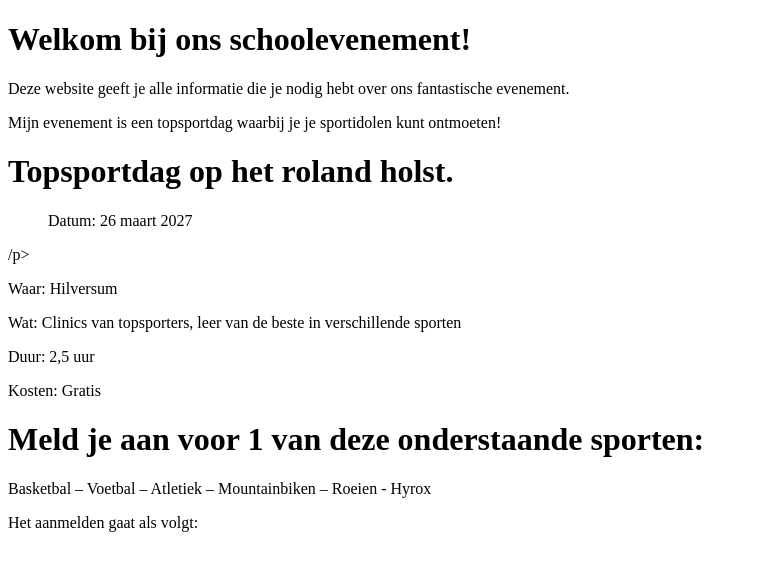
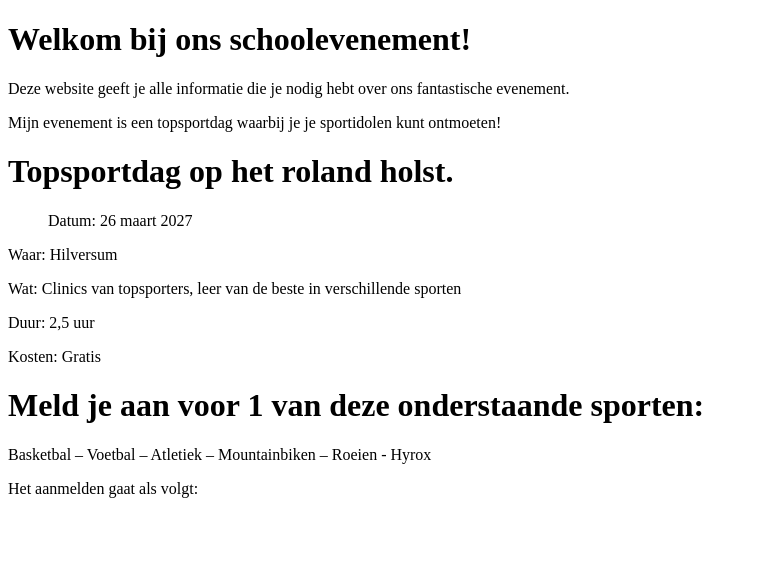
Before and after one commit to HiddeOldenhof/weekopdracht-3, a plain HTML site: page index.html in a window 1280 px wide. Shown: the whole page, without its empty margins (0-757 px from the left). Drawn offline with Linux system fonts and the light colour scheme.

Commit message:
WebLab Run 20-11-2026 11:47:23 (UTC+01:00)

```diff
--- a/index.html
+++ b/index.html
@@ -13,7 +13,7 @@
 </html>
 <body>
   <h1>Topsportdag op het roland holst.</h1>
-  <p> <ul> Datum: 26 maart 2027 </ul> /p>
+ <ul> <p> Datum: 26 maart 2027 </p> </ul>
 <p>Waar: Hilversum</p>
 <p>Wat: Clinics van topsporters, leer van de
 beste in verschillende sporten</p>
```
Also changed, not shown: 1 other file.
